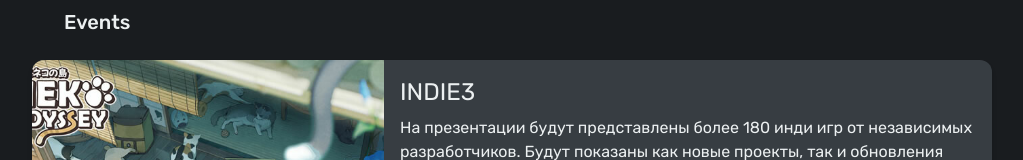
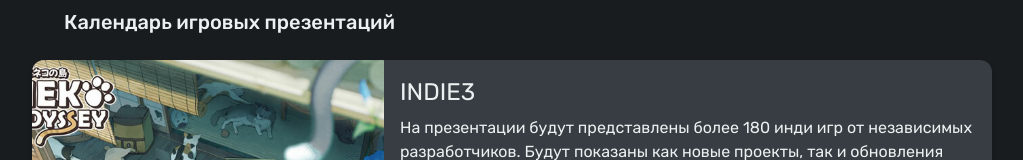
Before and after one commit to totaku/tirednerds-events, an Astro site: page / in a window 1280 px wide. Shown: the top 160 px of the page, without its empty margins (128-1151 px from the left). Built offline with nearby package versions, Linux system fonts and the light colour scheme; Astro itself is replaced by a stand-in of ours; some icons are missing.

Commit message:
изменил заголовок в хэдере

```diff
--- a/src/components/Header.astro
+++ b/src/components/Header.astro
@@ -6,7 +6,7 @@ import { Icon } from "astro-icon/components";
     <div class="flex justify-between">
         <div class="flex items-center">
             <Icon name="lets-icons:date-range-fill" class="text-2xl" />
-            <a class="ml-2 text-xl text-white border-b-0" href="/">Events</a>
+            <a class="ml-2 text-xl text-white border-b-0" href="/">Календарь игровых презентаций</a>
         </div>
     </div>
 </nav>
```
